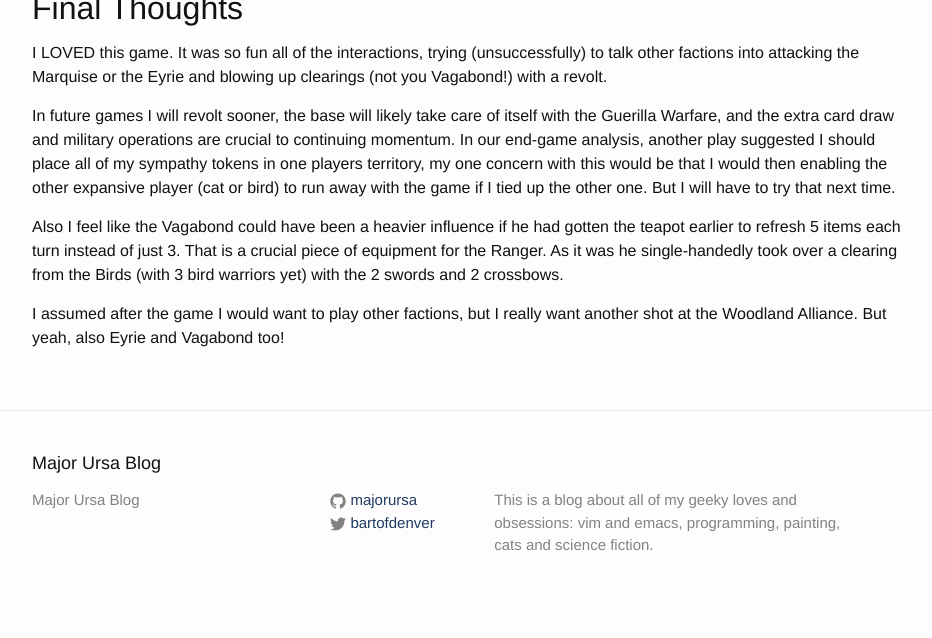
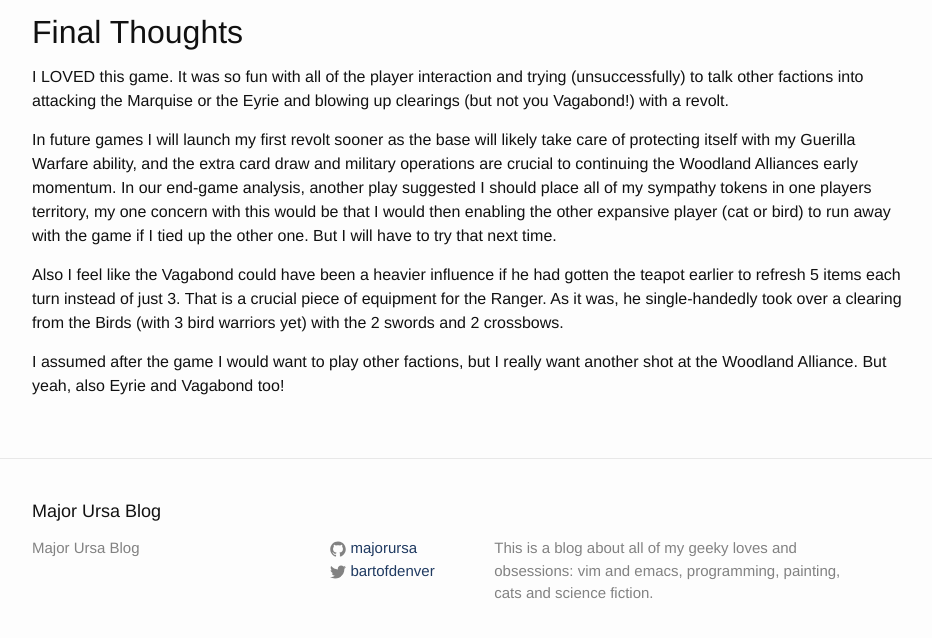
Before and after one commit to underhilllabs/mu-blog, a Jekyll site: the page built from _posts/2018-08-29-root-first-session-report.md, in a window 1280 px wide and 900 px high, scrolled down 3721 px, cut to the strip 235-873 px from the top of the window. Shown: the whole strip, without its empty margins (168-1100 px from the left). Built offline with Jekyll 4.4.1, drawn with Linux system fonts in a browser that asks for light colours; nearby versions of some CDN libraries; before the commit the page ends 4573 px from its top, so only the background shows below that; some of the changed text lies outside the part shown.

Commit message:
fixed some grammar, explanations

```diff
--- a/_posts/2018-08-29-root-first-session-report.md
+++ b/_posts/2018-08-29-root-first-session-report.md
@@ -7,9 +7,11 @@
 ---
 
 ## Root First Play
-On Tuesday I attended my first Denver GMT+ Meetup. It was a friendly group of players. Prior to this game, Mike the Marquise, had played once as the Vagabond. I, Woodland Alliance, had watched a few playthrough videos and memorized the manuals :), Robert, the Eyrie, had also watched an instruction video, and our hapless Vagabond, was completely new to the game, but was a very quick study.
+On Tuesday night I attended my first Denver GMT+ Meetup. It was a friendly group of war/strategy game players. And that night's game was Root!
 
-The Vagabond selected the Ranger, perhaps with visions of Aragorn. Meanwhile, up upon a canopy in the Northwest, the Builder seized control of the Eyrie.
+Prior to this game, Mike the Marquise, had played once as the Vagabond. I, Woodland Alliance, had watched a few playthrough videos and memorized the manuals :), Robert, the Eyrie, had also watched an instruction video, and our hapless Vagabond, was completely new to the game, but was a very quick study.
+
+The Vagabond selected the Ranger, perhaps with visions of Aragorn. Meanwhile, up in the tree canopy in the Northeast, the Builder seized control of the Eyrie.
 
 The lay of the land was: on the Southwest corner of the board the Marquise had placed her Keep, on the Northeast corner the Eyrie built their first roost, the Vagabond tracked through the forest in the middle of the board and the Woodland Alliance waited for their moment.
 
@@ -35,8 +37,7 @@
 
 The Vagabond built up an amazing arsenal exploring ruins, with 2 swords and 2 crossbows, but got a teapot a bit late. So until the 5th round, was only refreshing 3 items each birdsong.
 
-My intention was to wait to revolt until I had 2 matching clearings, so I would maximize warriors on the base, but this kept me at 1 draw and finally led to a brutal round where the Birds entered a clearing with my sympathy (4th supporter) destroyed the token (5th supporter). When the Marquise saw I had 5 supporters she attacked and destroyed 2 of my sympathy tokens (both supporters discarded.) I revolted the following round in a central fox clearing, but I felt my momentum was lost, as I was low on cards and this was the first time I was able to finally draw 2 cards.
-
+My intention was to wait to revolt until I had 2 matching clearings, so I would maximize warriors on the base, but this kept me at 1 draw and finally led to a brutal round where the Birds entered a clearing with my sympathy (giving me my 4th supporter) destroyed the token (my 5th supporter). When the Marquise saw I had 5 supporters she attacked and destroyed 2 of my sympathy tokens (both outraged supporters gained had to be discarded.) I revolted the following round in a central fox clearing, but I felt my momentum was lost, as I was low on cards and this was the first time I was able to finally draw 2 cards.
 <a href="https://birdhouse.nyc3.digitaloceanspaces.com/img/who_us.jpg"><img width="800px" src="https://birdhouse.nyc3.digitaloceanspaces.com/img/who_us.jpg"></a>
 
 Next round: the birds attacked my base, but I was able to easily hold on to it. Unfortunately my 3 supporters were fox, rabbit, mouse so I was not able to revolt.
@@ -49,10 +50,10 @@
 
 ## Final Thoughts
 
-I LOVED this game. It was so fun all of the interactions, trying (unsuccessfully) to talk other factions into attacking the Marquise or the Eyrie and blowing up clearings (not you Vagabond!) with a revolt.
+I LOVED this game. It was so fun with all of the player interaction and trying (unsuccessfully) to talk other factions into attacking the Marquise or the Eyrie and blowing up clearings (but not you Vagabond!) with a revolt.
 
-In future games I will revolt sooner, the base will likely take care of itself with the Guerilla Warfare, and the extra card draw and military operations are crucial to continuing momentum. In our end-game analysis, another play suggested I should place all of my sympathy tokens in one players territory, my one concern with this would be that I would then enabling the other expansive player (cat or bird) to run away with the game if I tied up the other one. But I will have to try that next time.
+In future games I will launch my first revolt sooner as the base will likely take care of protecting itself with my Guerilla Warfare ability, and the extra card draw and military operations are crucial to continuing the Woodland Alliances early momentum. In our end-game analysis, another play suggested I should place all of my sympathy tokens in one players territory, my one concern with this would be that I would then enabling the other expansive player (cat or bird) to run away with the game if I tied up the other one. But I will have to try that next time.
 
-Also I feel like the Vagabond could have been a heavier influence if he had gotten the teapot earlier to refresh 5 items each turn instead of just 3. That is a crucial piece of equipment for the Ranger. As it was he single-handedly took over a clearing from the Birds (with 3 bird warriors yet) with the 2 swords and 2 crossbows.
+Also I feel like the Vagabond could have been a heavier influence if he had gotten the teapot earlier to refresh 5 items each turn instead of just 3. That is a crucial piece of equipment for the Ranger. As it was, he single-handedly took over a clearing from the Birds (with 3 bird warriors yet) with the 2 swords and 2 crossbows.
 
 I assumed after the game I would want to play other factions, but I really want another shot at the Woodland Alliance. But yeah, also Eyrie and Vagabond too!
```
